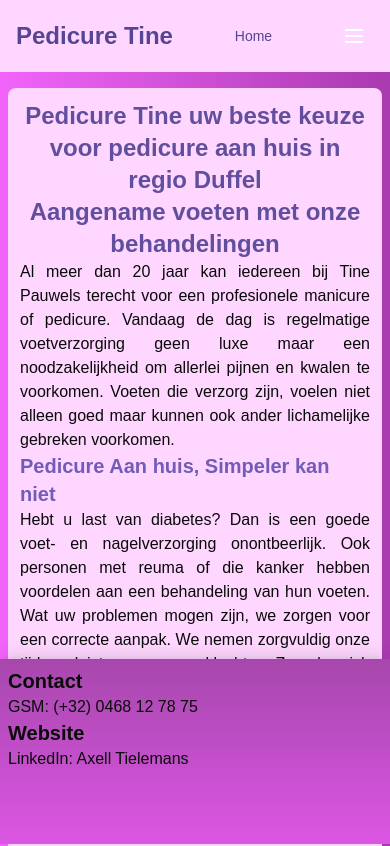
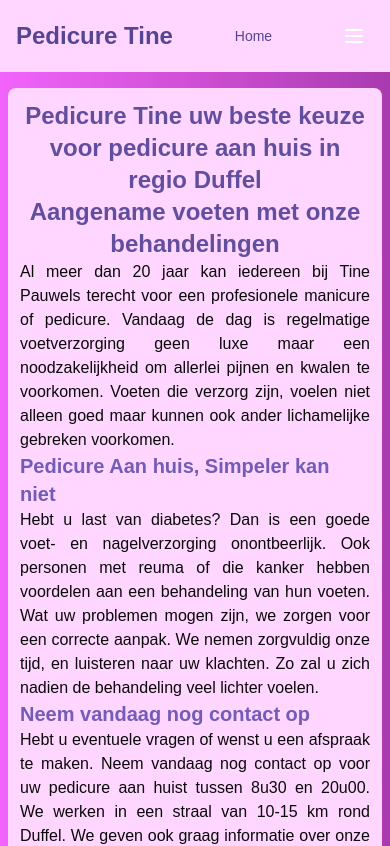
Before and after one commit to BlueGhostface/SiteMom, a Next.js app: page / in a window 390 px wide. Shown: the top 846 px of the page. Built offline with nearby package versions, Linux system fonts and the light colour scheme.

Commit message:
footer mobile sizing

```diff
--- a/app/domain/home/Footer.tsx
+++ b/app/domain/home/Footer.tsx
@@ -1,6 +1,6 @@
 export default function footer() {
   return (
-    <div className="w-full grow min-h-0 mt-2 p-2
+    <div className="w-full grow min-h-0  mt-2 p-2
     bg-gradient-to-t from-background-footer to-background-footer-gradient flex-col sm:grid sm:grid-cols-7
     shadow-top">
       <div className="flex-col col-start-2 ">
--- a/app/layout.tsx
+++ b/app/layout.tsx
@@ -17,9 +17,10 @@
 }>) {
   return (
     <html lang="en">
-      <body className="flex flex-col bg-gradient-to-r from-background to-background-gradient h-screen" >
+      <body className="flex flex-col bg-gradient-to-r from-background to-background-gradient min-h-screen" >
         <Header/>
-        {children}
+        <main className="flex-grow">{children}</main>
+
         <Footer/>
       </body>
     </html>
```
